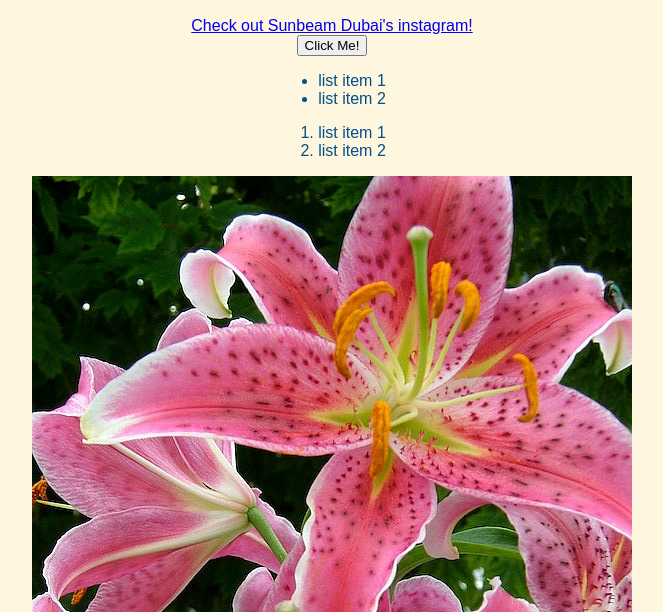
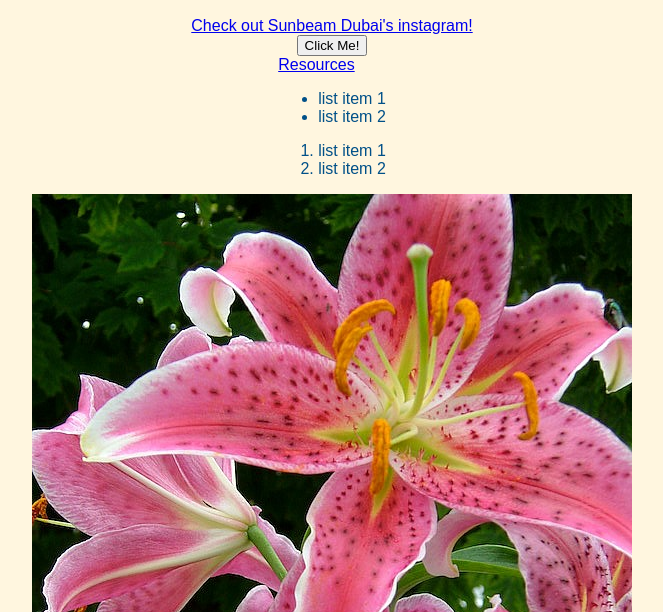
Before and after one commit to zzzoha/Sunrise, a plain HTML site: page index.html in a window 1280 px wide. Shown: the part 188-800 px from the top of the page, without its empty margins (308-971 px from the left). Drawn offline with Linux system fonts and the light colour scheme.

Commit message:
Update index.html

```diff
--- a/index.html
+++ b/index.html
@@ -16,6 +16,7 @@
         <a href="https://www.instagram.com/sunbeamdubai/">Check out Sunbeam Dubai's instagram!</a>
         <button onclick="ClickHello()">Click Me!</button>
         <div>
+            <a href="resources.html">Resources</a>
             <ul>
                 <li>list item 1</li>
                 <li>list item 2</li>
```
